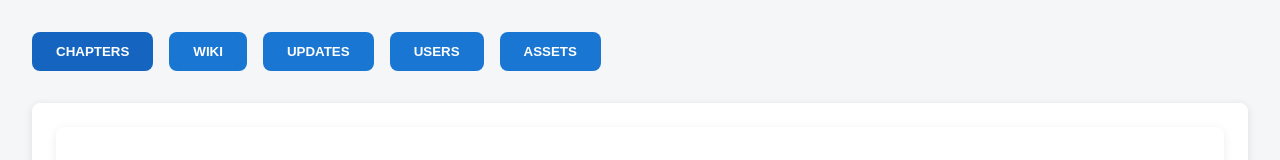
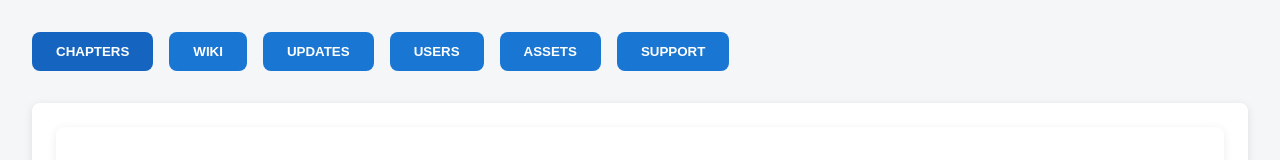
Before and after one commit to OscarCawley/grit-comic, a React (Create React App) app in the folder client/: page /admin in a window 1280 px wide. Shown: the top 160 px of the page. Built offline with nearby package versions, Linux system fonts and the light colour scheme; no server answers; the HTML template or start-up script is replaced by a standard one.

Commit message:
Added support admin view to main admin page

```diff
--- a/client/src/pages/Admin/Admin.js
+++ b/client/src/pages/Admin/Admin.js
@@ -5,6 +5,7 @@ import WikiAdmin from '../../components/WikiAdmin/WikiAdmin.js';
 import UpdatesAdmin from '../../components/UpdatesAdmin/UpdatesAdmin.js';
 import UserAdmin from '../../components/UserAdmin/UserAdmin.js';
 import AssetAdmin from '../../components/AssetAdmin/AssetAdmin.js';
+import SupportAdmin from '../../components/SupportAdmin/SupportAdmin.js';
 import './Admin.css';
 
 const Admin = () => {
@@ -19,6 +20,7 @@ const Admin = () => {
                 <button onClick={() => setView('updates')} className={view === 'updates' ? 'active' : ''}>UPDATES</button>
                 <button onClick={() => setView('users')} className={view === 'users' ? 'active' : ''}>USERS</button>
                 <button onClick={() => setView('assets')} className={view === 'assets' ? 'active' : ''}>ASSETS</button>
+                <button onClick={() => setView('support')} className={view === 'support' ? 'active' : ''}>SUPPORT</button>
             </div>
 
             <div className="section-content">
@@ -28,6 +30,7 @@ const Admin = () => {
                 {view === 'updates' && <UpdatesAdmin />}
                 {view === 'users' && <UserAdmin />}
                 {view === 'assets' && <AssetAdmin />}
+                {view === 'support' && <SupportAdmin />}
 
             </div>
         </div>
```
